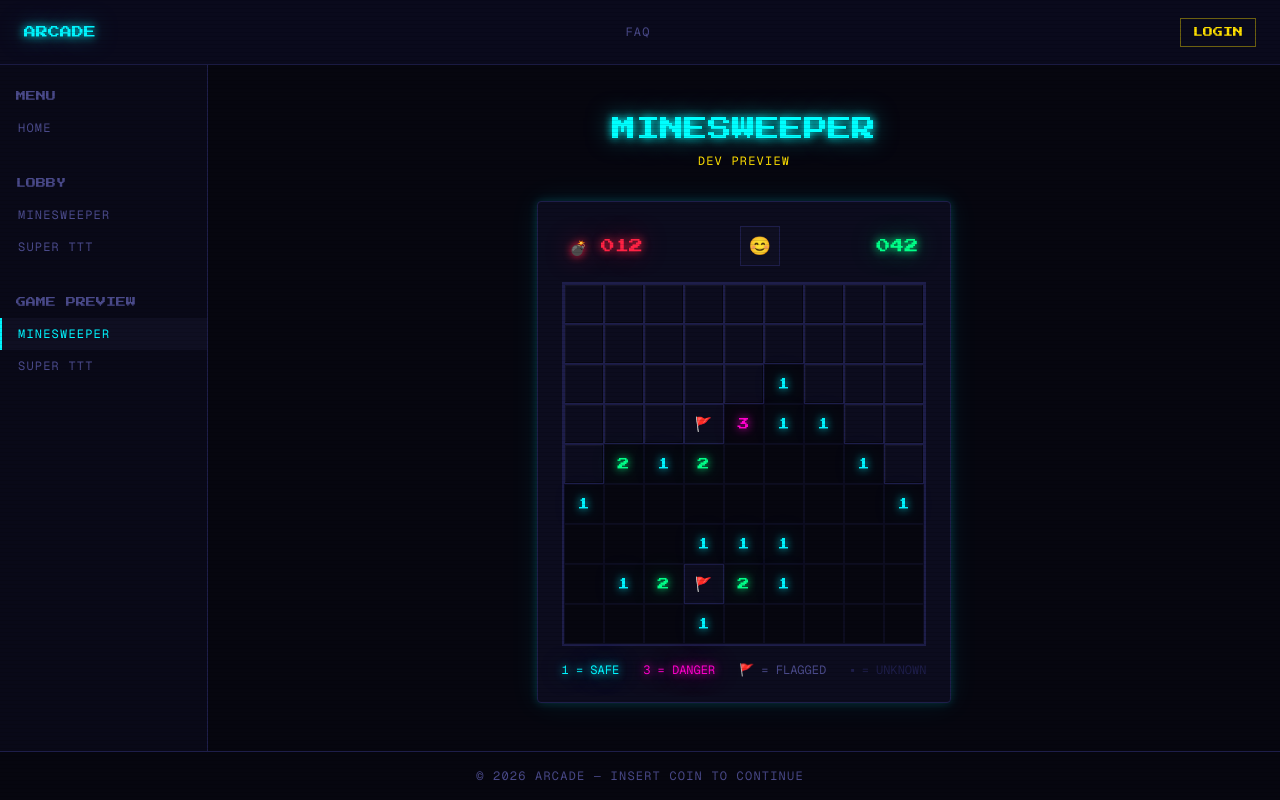
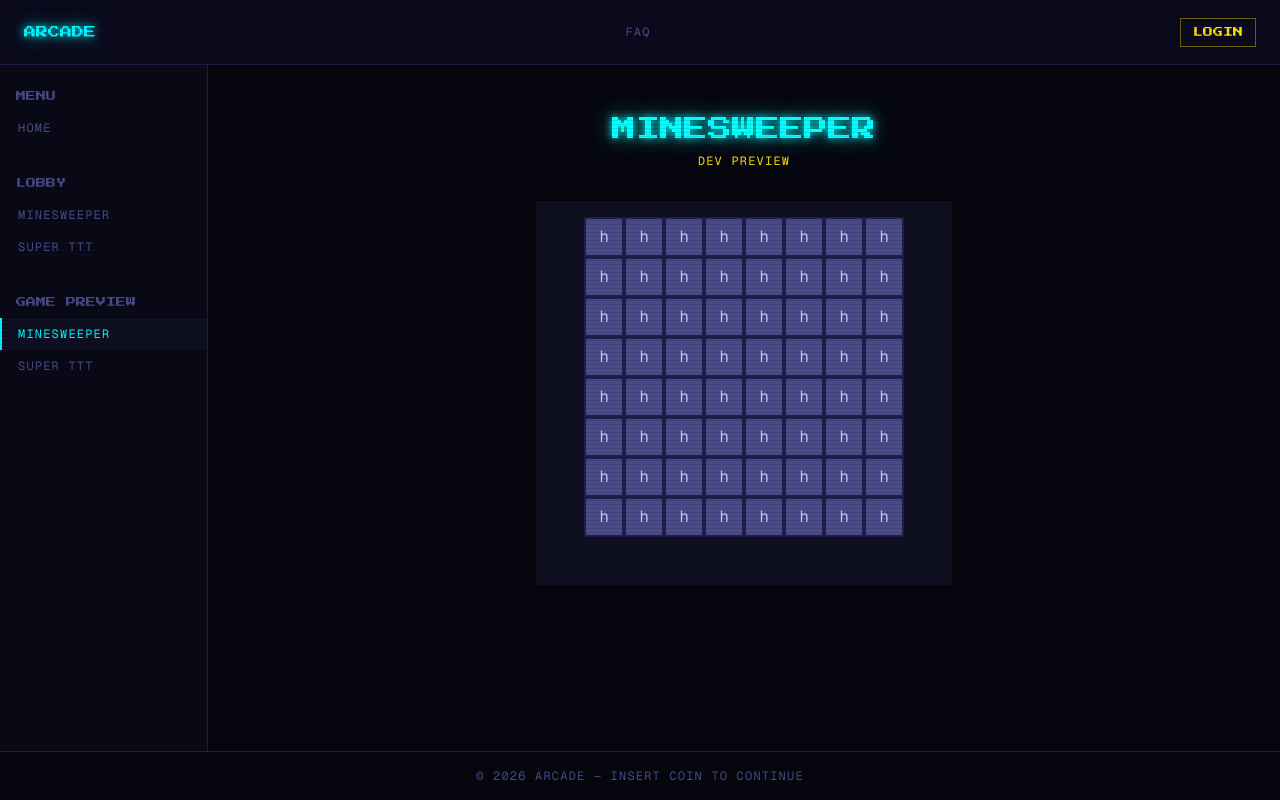
Before and after one commit to filly7721/ft_transcendance, a Next.js app in the folder frontend/: page /game/minesweeper in a window 1280 px wide. Built offline with nearby package versions, Linux system fonts and the light colour scheme.

Commit message:
minesweeper game buttons working

```diff
--- /dev/null
+++ b/frontend/src/app/(with-sidebar)/game/minesweeper/components/MinesweeperBoard.tsx
@@ -0,0 +1,46 @@
+"use client";
+import { useState } from "react";
+import Cell from "./Cell"
+
+type BoardChars = 'h' | 'f' | 0 | 1 | 2 | 3 | 4 | 5 | 6 | 7 | 8;
+const Board: BoardChars[][] = [
+  ['h', 'h', 'h', 'h', 'h', 'h', 'h', 'h'],
+  ['h', 'h', 'h', 'h', 'h', 'h', 'h', 'h'],
+  ['h', 'h', 'h', 'h', 'h', 'h', 'h', 'h'],
+  ['h', 'h', 'h', 'h', 'h', 'h', 'h', 'h'],
+  ['h', 'h', 'h', 'h', 'h', 'h', 'h', 'h'],
+  ['h', 'h', 'h', 'h', 'h', 'h', 'h', 'h'],
+  ['h', 'h', 'h', 'h', 'h', 'h', 'h', 'h'],
+  ['h', 'h', 'h', 'h', 'h', 'h', 'h', 'h'],
+]
+
+function MinesweeperBoard() {
+	const [board, setBoard] = useState(Board);
+
+	function changeCell(x:number, y:number) {
+		const newBoard = board.map(row => [...row]);
+		newBoard[y][x] = 0;
+		setBoard(newBoard);
+	}
+	return (
+		<div className="flex flex-col p-12 pt-4">
+			{board.map((row, y) => {
+				return (
+					<div key={y} className="flex w-fit">
+						{row.map((cell, x) => {
+							return (
+								<Cell
+								  key={x}
+								  name={cell}
+								  onClick={() => {changeCell(x, y);}}
+								></Cell>
+							)
+						})}
+					</div>
+				)
+			})}
+		</div>
+	)
+}
+
+export default MinesweeperBoard;
--- a/frontend/src/app/(with-sidebar)/game/minesweeper/page.tsx
+++ b/frontend/src/app/(with-sidebar)/game/minesweeper/page.tsx
@@ -1,8 +1,21 @@
 import MinesweeperDemo from "@/components/games/MinesweeperDemo";
-
+import Cell from "./components/Cell"
+import MinesweeperBoard from "./components/MinesweeperBoard";
 // Dedicated minesweeper game page — currently shows the static demo board.
 // TODO: build the real game here; multiplayer rooms will live at
 // /lobby/minesweeper/[room-code] and reuse the game component built for this page.
+
+// - Fog enemy board; your board stays visible
+// - Enemy board appears on the right
+// - Left‑click = open, right‑click = flag
+// - Backend provides the map; same h/f/number logic
+// - Clicking a number assigns a random 1–6
+// - Basic click interactions (just show the button works)
+// - Add working timer
+// - Right‑click reduces bomb counter
+// - Clicking the face resets board + timer
+
+
 export default function MinesweeperGame() {
   return (
     <div className="mx-auto flex max-w-6xl flex-col items-center gap-8 px-6 py-12">
@@ -13,7 +26,12 @@ export default function MinesweeperGame() {
         </p>
       </div>
 
-      <MinesweeperDemo />
-    </div>
+      {/* <MinesweeperDemo /> */}
+      {/* yours to replace*/}
+      <div className="bg-arcade-card w-fit h-fit">
+        <MinesweeperBoard />
+      </div>
+
+      </div>
   );
 }
```
Also changed, not shown: frontend/src/app/(with-sidebar)/game/minesweeper/components/Cell.tsx (renamed from frontend/src/app/(with-sidebar)/game/minesweeper/Cell.tsx).
